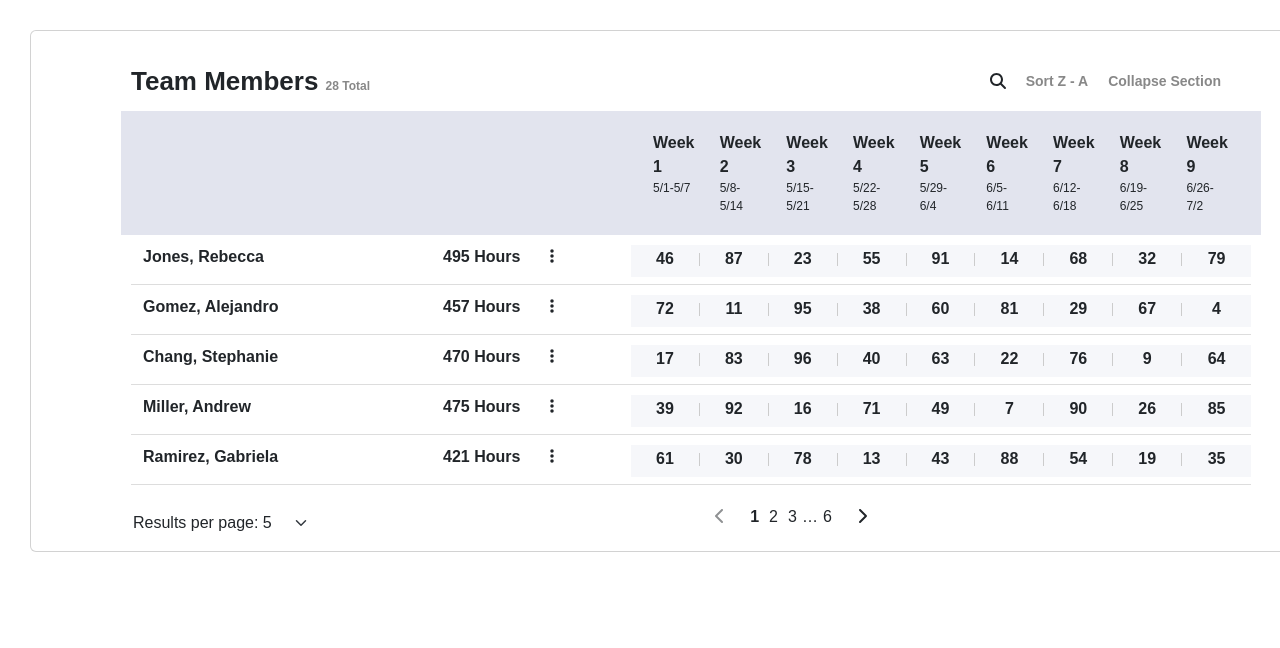
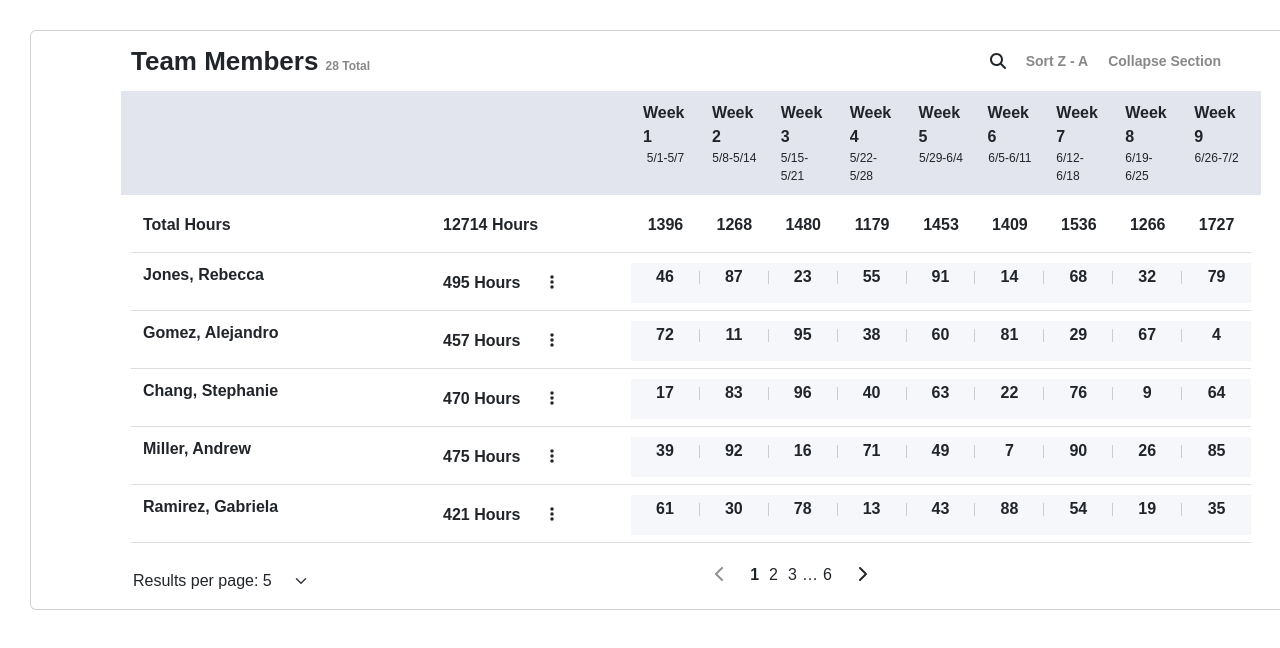
Before and after one commit to bstar/grid, a React (Vite) app: page / in a window 1280 px wide. Shown: the top 648 px of the page. Built offline with nearby package versions, Linux system fonts and the light colour scheme.

Commit message:
sums columns

```diff
--- a/src/components/CLAGrid/index.jsx
+++ b/src/components/CLAGrid/index.jsx
@@ -1,4 +1,4 @@
-import React, { useState } from 'react';
+import React, { useState, useEffect } from 'react';
 import Container from 'react-bootstrap/Container';
 import Row from 'react-bootstrap/Row';
 import Col from 'react-bootstrap/Col';
@@ -14,6 +14,9 @@ const CLAGrid = () => {
   const [searchTerm, setSearchTerm] = useState('');
   const [sortOrder, setSortOrder] = useState('asc');
   const [collapse, setCollapse] = useState(false);
+  const [columnSums, setColumnSums] = useState([]);
+  const [totalSum, setTotalSum] = useState('');
+  const [filteredData, setFilteredData] = useState(items);
   const [isSearchVisible, setIsSearchVisible] = useState(false);
   const [currentPage, setCurrentPage] = useState(1);
   const [itemsPerPage, setItemsPerPage] = useState(5);
@@ -29,10 +32,18 @@ const CLAGrid = () => {
     { heading: 'Week 9', range: '6/26-7/2' },
   ];
 
-  // Apply search filter on the entire dataset
-  const filteredData = items.filter(item =>
-    item.name.toLowerCase().includes(searchTerm.toLowerCase())
+  const sumColumns = (data) => (
+    data.reduce((acc, item) => {
+      item.val.forEach((num, index) => {
+        if (acc[index] === undefined) {
+          acc[index] = 0;
+        }
+        acc[index] += num;
+      });
+      return acc;
+    }, [])
   );
+
 
   const totalItems = filteredData.length;
   const indexOfLastItem = currentPage * itemsPerPage;
@@ -80,17 +91,20 @@ const CLAGrid = () => {
     setIsSearchVisible(!isSearchVisible);
   };
 
+  // TODO update this to stack filters
+  useEffect(() => {
+    const filtered = items.filter(item =>
+      item.name.toLowerCase().includes(searchTerm.toLowerCase())
+    );
+    setFilteredData(filtered);
+    const columnSum = sumColumns(filtered);
+    setColumnSums(columnSum);
+    setTotalSum(columnSum.reduce((accumulator, currentValue) => accumulator + currentValue, 0));
+  }, [searchTerm]);
+
   return (
     <Card className="viewContainer">
-      <div className="gridHeader">
-        {/* Header content here */}
-      </div>
-
-
-      {!collapse && (
       <Container className="teamContainer">
-
-
         <div className="teamMembers">
           <div>Team Members <span className="teamMembersTotal">{totalItems} Total</span></div>
           <div className="teamMembers">
@@ -120,16 +134,34 @@ const CLAGrid = () => {
           </div>
         </div>
 
+        {!collapse && (
+          <>
             <Row className="gridHeaderRow">
               <Col style={{ minWidth: '300px' }}></Col>
               <Col xs={6} className="colHours"></Col>
               {weeks.map((week, index) => (
-              <Col key={`header_${index}`}>
+                <Col key={`header_${index}`} className="weekItem">
                   <div><strong>{week.heading}</strong></div>
                   <div style={{ fontSize: '12px' }}>{week.range}</div>
                 </Col>
               ))}
             </Row>
+            { currentItems.length > 0 &&
+              <Row className="gridRow">
+                <Col  className="colHours" style={{ minWidth: '300px' }}>Total Hours</Col>
+                <Col xs={6} className="colHours">
+                  <div style={{ marginRight: '30px', paddingBottom: '15px' }}>{totalSum} Hours</div>
+                </Col>
+                {columnSums.map((hour, idx) => (
+                  <Col className="colHeadDecoration" key={`col_${idx}`}>
+                    <div className="colBorder">{hour}</div>
+                  </Col>
+                ))}
+              </Row>
+            }
+            {currentItems.length === 0 &&
+              <div className="noItems">No items to display</div>
+            }
             {currentItems.map((item, index) => (
               <Row key={`row_${index}`} className="gridRow">
                 <Col style={{ minWidth: '300px' }}>{item.name}</Col>
@@ -154,8 +186,9 @@ const CLAGrid = () => {
               onPageChange={handlePageChange}
               onItemsPerPageChange={handleItemsPerPageChange}
             />
+          </>
+        )}
       </Container>
-      )}
     </Card>
   );
 };
--- a/src/components/CLAGrid/index.scss
+++ b/src/components/CLAGrid/index.scss
@@ -15,7 +15,7 @@
 .gridHeaderRow {
   margin: 0px 0px 10px 0px;
   background-color: #e2e4ee;
-  padding: 20px;
+  padding: 10px;
 }
 
 .gridRow {
@@ -33,6 +33,7 @@
 .colHours {
   display: flex;
   max-width: 200px;
+  margin-top: 8px;
 }
 
 .colDecoration {
@@ -45,6 +46,12 @@
     border-right: 0.3px solid #ccc;
     line-height: .8;
   }
+}
+
+.colHeadDecoration {
+  padding: 8px 0px;
+  margin: 0px 0px 7px 0px;
+  text-align: center;
 }
 
 .colDecoration:last-child {
@@ -75,6 +82,7 @@
   border: 1px solid #dee2e6;
   border-radius: 5px;
   padding: 5px 15px;
+  margin-bottom: 8px;
   color: #333;
 }
 
@@ -84,7 +92,7 @@
   cursor: pointer;
   color: #888;
   margin-right: 20px;
-
+  user-select: none;
 }
 
 .searchToggle {
@@ -92,3 +100,13 @@
   font-size: 16px;
   margin-right: 20px;
 }
+
+.weekItem {
+  display: flex;
+  flex-direction: column;
+  align-items: center;
+}
+
+.noItems {
+  padding: 15px;
+}
```
Lines whose indentation alone changed are shown as unchanged.
